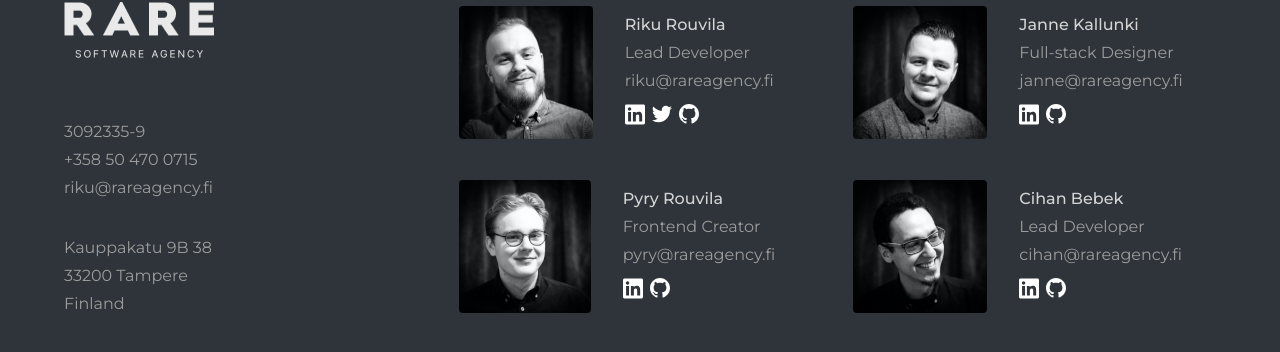
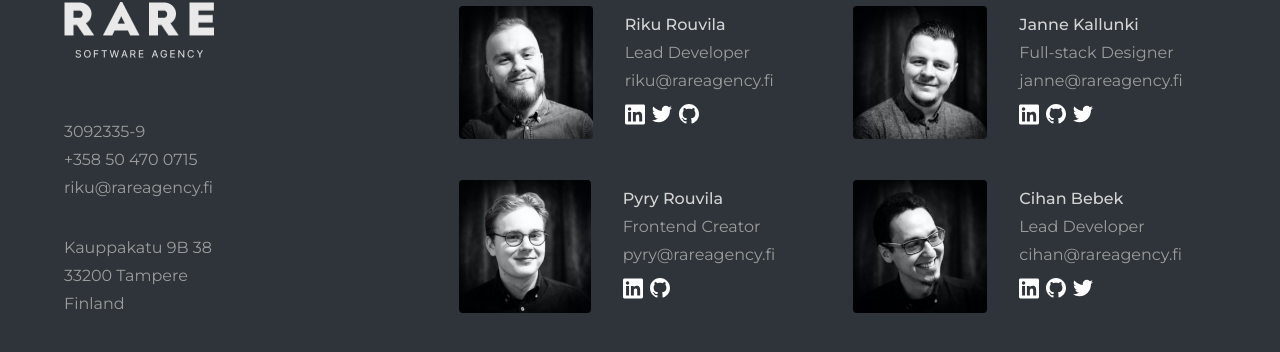
Before and after one commit to rareagency/rareagency.fi, a Next.js app: page /training in a window 1280 px wide. Shown: the part 2853-3205 px from the top of the page. Built offline with nearby package versions, Linux system fonts and the light colour scheme.

Commit message:
add more social icons

```diff
--- a/components/footer.tsx
+++ b/components/footer.tsx
@@ -83,6 +83,9 @@ export const Footer: React.FC = () => (
             <a href="https://github.com/jkallunki">
               <Github />
             </a>
+            <a href="https://twitter.com/kallunkj">
+              <Twitter />
+            </a>
           </span>
         </address>
       </section>
@@ -103,6 +106,9 @@ export const Footer: React.FC = () => (
             </a>
             <a href="https://github.com/keksike">
               <Github />
+            </a>
+            <a href="https://twitter.com/keksike">
+              <Twitter />
             </a>
           </span>
         </address>
```
